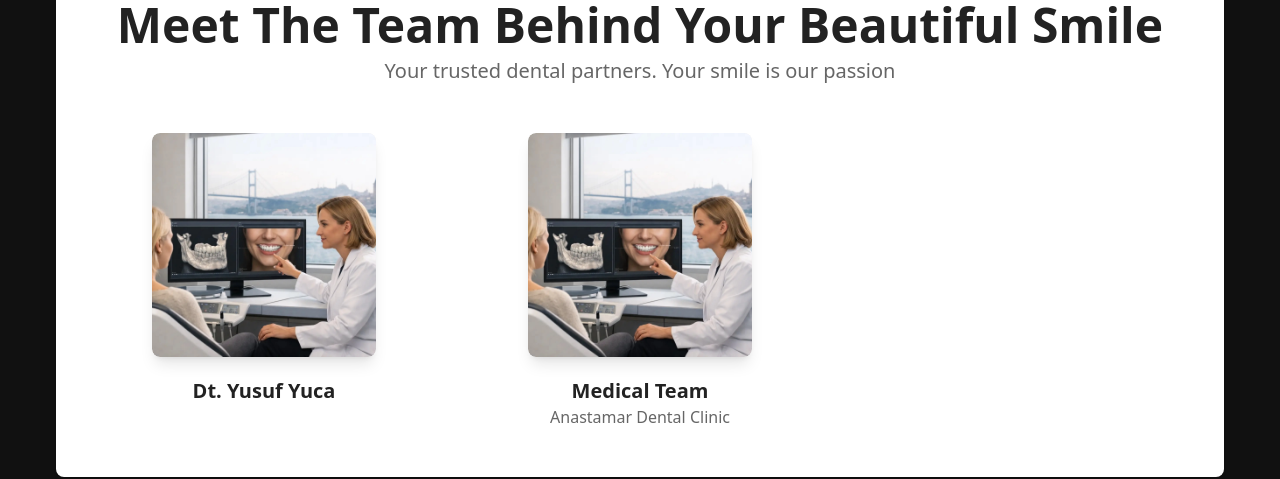
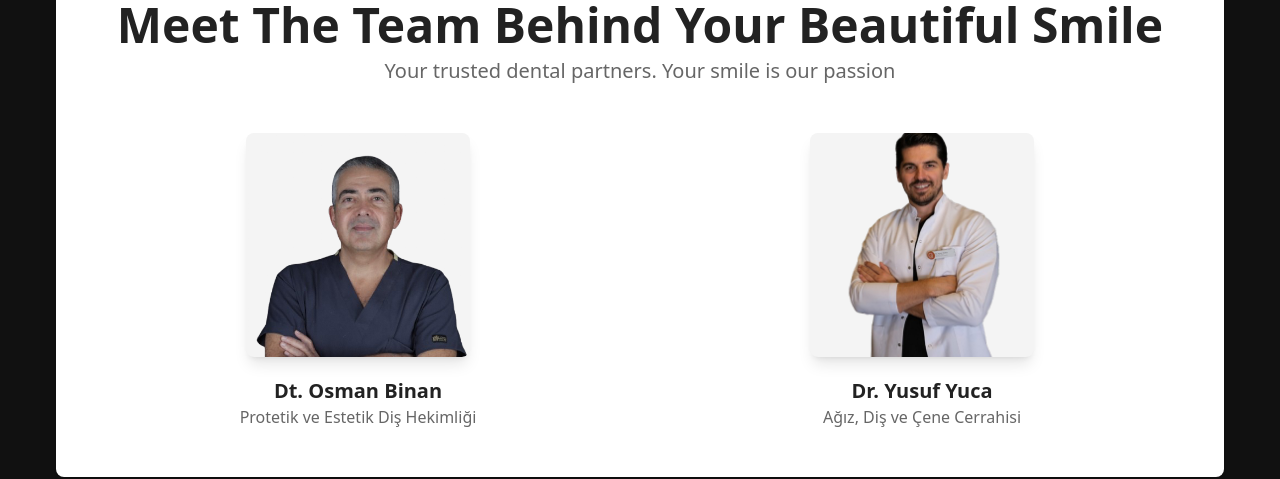
Before and after one commit to ibrahimtkmz/antasmardentalclinic, a Next.js app: page / in a window 1280 px wide. Shown: the part 3360-3839 px from the top of the page. Built offline with nearby package versions, Linux system fonts and the light colour scheme.

Commit message:
Sync homepage team section with doctors page

```diff
--- a/app/page.jsx
+++ b/app/page.jsx
@@ -55,14 +55,14 @@ export default function AnastamarDentalClinicHomepage() {
 
   const doctors = [
     {
-      name: 'Dt. Yusuf Yuca',
-      role: '',
-      image: '/right-home.webp',
+      name: 'Dt. Osman Binan',
+      role: 'Protetik ve Estetik Diş Hekimliği',
+      image: '/osman-binan.png',
     },
     {
-      name: 'Medical Team',
-      role: 'Anastamar Dental Clinic',
-      image: '/right-home.webp',
+      name: 'Dr. Yusuf Yuca',
+      role: 'Ağız, Diş ve Çene Cerrahisi',
+      image: '/yusuf-yuca.png',
     },
   ];
 
@@ -284,7 +284,7 @@ export default function AnastamarDentalClinicHomepage() {
             <p className="mt-2 text-xl text-[#666]">Your trusted dental partners. Your smile is our passion</p>
           </div>
 
-          <div className="mt-12 grid gap-10 md:grid-cols-3">
+          <div className="mt-12 grid gap-10 md:grid-cols-2">
             {doctors.map((doctor) => (
               <div key={doctor.name} className="text-center">
                 <div className="mx-auto h-56 w-56 overflow-hidden rounded-[28px] bg-[#f4f4f4] shadow-lg">
```
